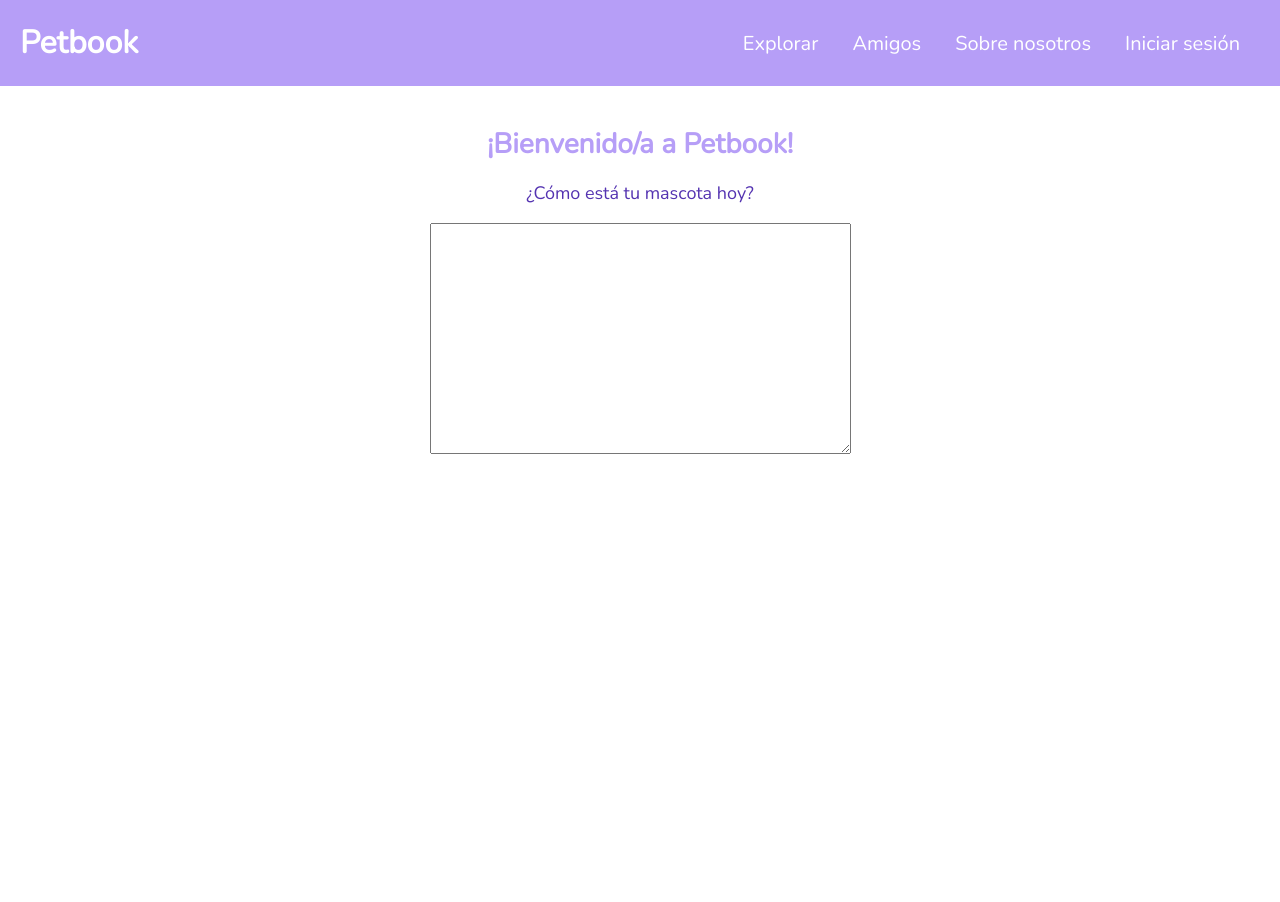
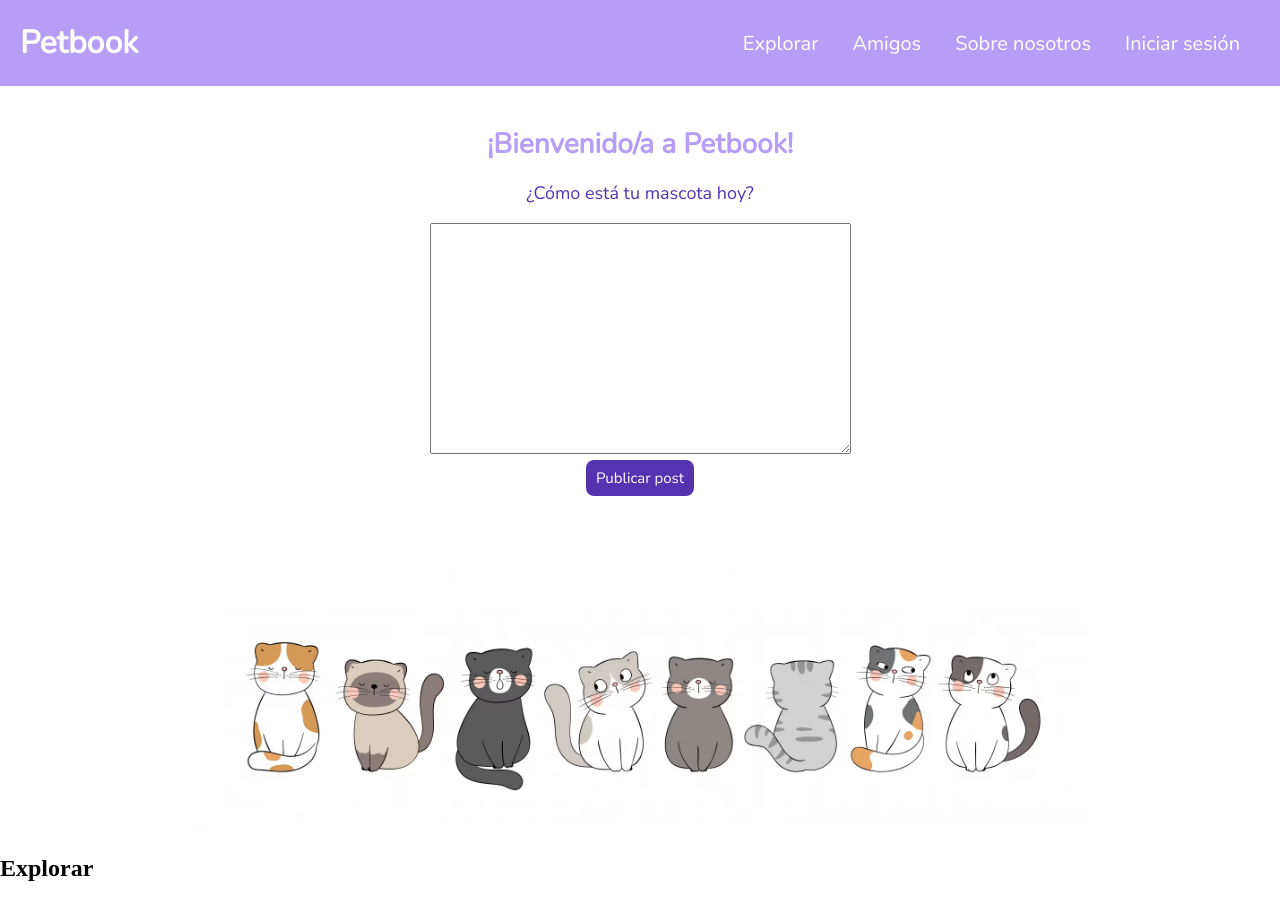
Before and after one commit to albvg/petbook, a plain HTML site: page pet-book/index.html in a window 1280 px wide. Before the commit the page ends 800 px from the top, so only its background shows below. Drawn offline with nearby package versions, Linux system fonts and the light colour scheme.

Commit message:
third commit

```diff
--- a/pet-book/index.html
+++ b/pet-book/index.html
@@ -58,6 +58,30 @@
         body {
             margin: 0px;
         }
+
+        .center {
+            display: block;
+            margin-left: auto;
+            margin-right: auto;
+            margin-top: 50px;
+            width: 70%;
+        }
+
+        button {
+            background-color: #5433b1;
+            color: white;
+            padding: 8px 10px 8px 10px;
+            border: none;
+            font-size: 15px;
+            font-family: 'Nunito';
+            border-radius: 8px;
+        }
+
+        button:hover {
+            background-color: #4722ad;
+        }
+
+
     </style>
 </head>
 <body>
@@ -70,10 +94,10 @@
         </div>
         <nav>
             <ul>
-                <li>Explorar</li>
-                <li>Amigos</li>
-                <li>Sobre nosotros</li>
-                <li>Iniciar sesión</li>
+                <li><a href="#artExplorar"></a>Explorar</li>
+                <li><a href="#artAmigos"></a>Amigos</li>
+                <li><a href="#artSobre"></a>Sobre nosotros</li>
+                <li><a href="#artIniciar"></a>Iniciar sesión</li>
             </ul>
         </nav>
     </div>
@@ -83,7 +107,20 @@
     <div id="statusText" style="text-align: center; padding: 20px;">
         <h1 style="font-size: 28px; color: #b69ef7;">¡Bienvenido/a a Petbook!</h1>
         <p style="color: #5433b1; font-size: 18px;">¿Cómo está tu mascota hoy?</p>
-        <textarea name="status" id="petstatus" cols="50" rows="15"></textarea>
+        <textarea name="status" id="petstatus" cols="50" rows="15"></textarea><br>
+        <button>Publicar post</button>
+    </div>
+
+    <div>
+        <img src="img/catbanner.avif" alt="Varios gatos" class="center">
+    </div>
+
+    <div id="contenedorArticulos">
+    <article id="artExplorar" class="artículo">
+        <h2>Explorar</h2>
+        <p>
+
+        </p>
     </div>
 
 </body>
```
Also changed, not shown: pet-book/img/catbanner.avif (added).
